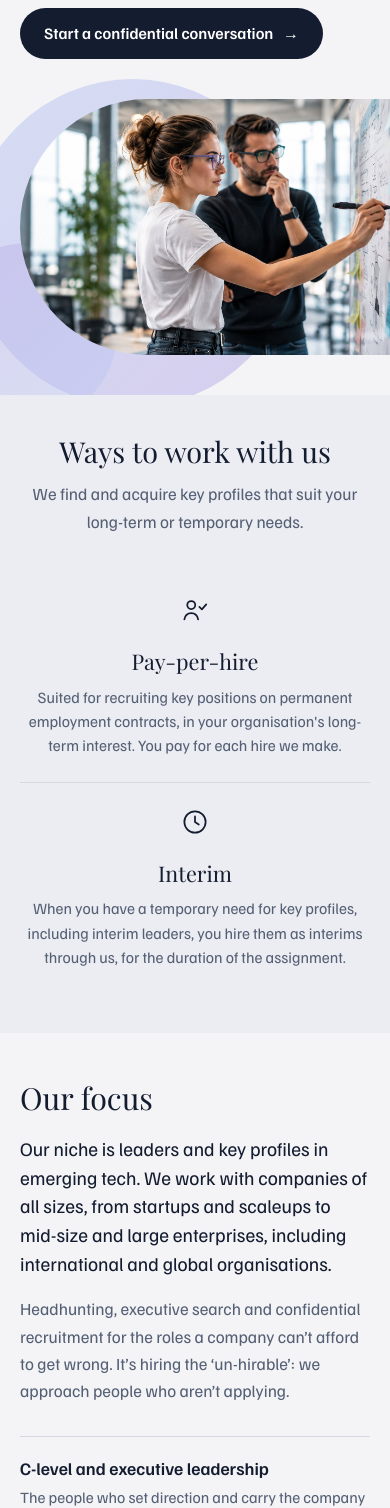
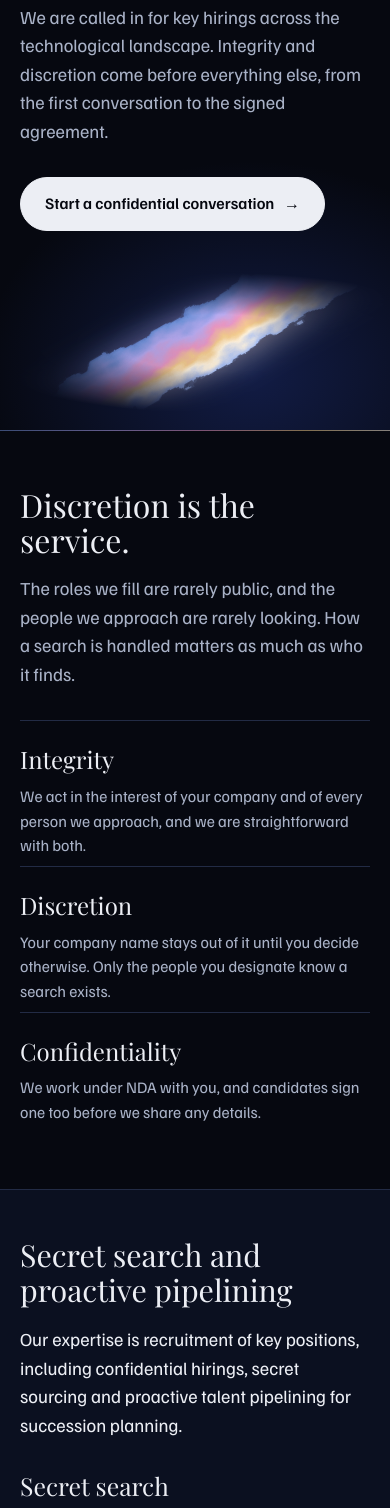
Before and after one commit to tobiasschott-del/techopia.se, a plain HTML site: page index.html in a window 390 px wide. Shown: the part 367-1875 px from the top of the page. Drawn offline with Linux system fonts and the light colour scheme.

Commit message:
Redesign: dark, discreet profile; secret search and proactive pipelining
Co-Authored-By: Claude Sonnet 5.5 <noreply@anthropic.com>
Claude-Session: https://claude.ai/code/session_01Liaj33o6UU1AADP2ruUrwt

```diff
--- a/assets/style.css
+++ b/assets/style.css
@@ -11,14 +11,17 @@
   src: url("fonts/playfair-display-latin-400-italic.woff2") format("woff2"); }
 
 :root {
-  --paper: #F4F4F6;
-  --tint: #ECEDF2;
-  --surface: #FFFFFF;
-  --ink: #141C30;
-  --steel: #556075;
-  --line: #D5D8E0;
-  --lilac: #BDAEE8;
-  --periwinkle: #BCCBF2;
+  --void: #060810;
+  --night: #0B1020;
+  --panel: #111833;
+  --bone: #ECEEF4;
+  --mist: #A9B2C7;
+  --line: #222B45;
+  --gold: #F4C76B;
+  --rose: #EA8FB4;
+  --lilac: #B8A6F0;
+  --blue: #6F8FD9;
+  --irid: linear-gradient(100deg, var(--blue), var(--lilac) 28%, var(--rose) 52%, var(--gold) 78%, #FFF1D2);
   --serif: "Playfair Display", Georgia, serif;
   --sans: "Familjen Grotesk", system-ui, sans-serif;
   --pad: clamp(1.25rem, 4vw, 3rem);
@@ -27,11 +30,11 @@
 }
 
 *, *::before, *::after { box-sizing: border-box; }
-html { scroll-behavior: smooth; scroll-padding-top: 5rem; }
+html { scroll-behavior: smooth; scroll-padding-top: 5rem; background: var(--void); color-scheme: dark; }
 body {
   margin: 0;
-  background: var(--paper);
-  color: var(--ink);
+  background: var(--void);
+  color: var(--mist);
   font-family: var(--sans);
   font-size: 1.0625rem;
   line-height: 1.6;
@@ -40,16 +43,15 @@ body {
 }
 h1, h2, h3, h4, p, ul, ol, figure { margin: 0; }
 ul, ol { padding: 0; list-style: none; }
-h1, h2 { font-family: var(--serif); font-weight: 400; }
-h3, h4 { font-family: var(--sans); font-weight: 600; }
+h1, h2 { font-family: var(--serif); font-weight: 400; color: var(--bone); }
+h3, h4 { font-family: var(--sans); font-weight: 600; color: var(--bone); }
 
 a { color: inherit; text-underline-offset: .2em; }
-a:focus-visible { outline: 3px solid var(--ink); outline-offset: 3px; border-radius: 4px; }
-.cta a:focus-visible { outline-color: #fff; }
+a:focus-visible { outline: 2px solid var(--lilac); outline-offset: 3px; border-radius: 4px; }
 
 .skip {
   position: absolute; left: var(--pad); top: -4rem;
-  background: var(--ink); color: #fff; padding: .6rem 1rem; z-index: 20;
+  background: var(--bone); color: var(--void); padding: .6rem 1rem; z-index: 20;
 }
 .skip:focus { top: .75rem; }
 
@@ -65,12 +67,12 @@ a:focus-visible { outline: 3px solid var(--ink); outline-offset: 3px; border-rad
   font-size: 1rem;
   text-decoration: none;
   white-space: nowrap;
-  transition: background-color .15s ease, color .15s ease;
+  transition: background-color .2s ease, color .2s ease, border-color .2s ease;
 }
-.pill-dark { background: var(--ink); color: #fff; }
-.pill-dark:hover { background: #2B3552; }
-.pill-light { background: #fff; color: var(--ink); }
-.pill-light:hover { background: var(--tint); }
+.pill-bright { background: var(--bone); color: var(--void); border: 1px solid var(--bone); }
+.pill-bright:hover { background: var(--gold); border-color: var(--gold); }
+.pill-line { color: var(--bone); border: 1px solid #3A4566; }
+.pill-line:hover { border-color: var(--lilac); color: #fff; }
 
 /* Header */
 .top {
@@ -86,81 +88,75 @@ a:focus-visible { outline: 3px solid var(--ink); outline-offset: 3px; border-rad
 .wordmark {
   display: inline-flex; align-items: center; gap: .7rem;
   text-decoration: none; margin-right: auto;
-  font-family: var(--serif); font-size: 1.6rem; line-height: 1;
+  font-family: var(--serif); font-size: 1.6rem; line-height: 1; color: var(--bone);
 }
 .mark { display: block; height: 3rem; width: auto; }
-.top nav { display: flex; gap: 2rem; font-size: 1rem; }
+.top nav { display: flex; gap: 2rem; font-size: 1rem; color: var(--mist); }
 .top nav a { text-decoration: none; }
-.top nav a:hover { text-decoration: underline; text-underline-offset: .3em; }
+.top nav a:hover { color: var(--bone); text-decoration: underline; text-underline-offset: .3em; }
 
 /* Hero */
-
 .hero {
   position: relative;
   overflow: hidden;
   display: grid;
-  grid-template-columns: minmax(0, 5fr) minmax(0, 6fr);
+  grid-template-columns: minmax(0, 6fr) minmax(0, 5fr);
   align-items: center;
   gap: clamp(1.5rem, 4vw, 4rem);
-  padding: clamp(1.5rem, 4vw, 3.5rem) 0 clamp(2.5rem, 5vw, 4.5rem) var(--edge);
+  min-height: clamp(30rem, 62vh, 40rem);
+  padding: clamp(1.5rem, 4vw, 3.5rem) 0 clamp(3rem, 6vw, 5.5rem) var(--edge);
+  background:
+    radial-gradient(ellipse 42% 48% at 76% 55%, #121C45 0%, rgba(18, 28, 69, 0) 100%),
+    var(--void);
 }
-.eyebrow {
-  font-size: .72rem;
-  letter-spacing: .14em;
-  text-transform: uppercase;
-  color: var(--ink);
+.hero::after {
+  content: "";
+  position: absolute; left: 0; right: 0; bottom: 0; height: 1px;
+  background: var(--irid);
+  opacity: .5;
 }
+.eyebrow { font-size: .98rem; color: var(--gold); letter-spacing: .02em; }
 .hero h1 {
-  margin-top: 1.5rem;
-  font-size: clamp(2.5rem, 4.7vw, 4.4rem);
+  margin-top: 1.25rem;
+  max-width: 14ch;
+  font-size: clamp(2.5rem, 4.8vw, 4.3rem);
   line-height: 1.08;
   letter-spacing: -.012em;
   text-wrap: balance;
 }
-.lead { margin-top: 1.5rem; max-width: 26rem; font-size: 1.2rem; line-height: 1.5; }
+.lead { margin-top: 1.5rem; max-width: 29rem; font-size: 1.15rem; line-height: 1.55; color: var(--mist); }
 .hero-actions { margin-top: 2rem; }
 
-.hero-visual { position: relative; min-width: 0; }
-.orb { position: absolute; border-radius: 50%; }
-.orb-a {
-  width: 84%; aspect-ratio: 1; left: -8%; top: -8%;
-  background: linear-gradient(135deg, var(--periwinkle), var(--lilac));
-  opacity: .55;
-}
-.orb-b {
-  width: 46%; aspect-ratio: 1; left: -16%; bottom: -26%;
-  background: linear-gradient(135deg, var(--lilac), var(--periwinkle));
-  opacity: .5;
-}
-.hero-photo {
-  position: relative;
-  height: clamp(20rem, 36vw, 33rem);
-  border-radius: 999px 0 0 999px;
-  overflow: hidden;
-}
-.hero-photo img {
-  display: block; width: 100%; height: 100%;
-  object-fit: cover; object-position: 38% 40%;
+.hero-visual { position: relative; min-width: 0; align-self: stretch; }
+.shard {
+  position: absolute; inset: -6% -4% -6% -22%;
+  width: 126%; height: 112%;
+  mix-blend-mode: screen;
+  -webkit-mask-image: radial-gradient(ellipse 62% 70% at 58% 50%, #000 42%, transparent 100%);
+  mask-image: radial-gradient(ellipse 62% 70% at 58% 50%, #000 42%, transparent 100%);
 }
 
-/* Ways to work */
-.offer { background: var(--tint); padding: clamp(2.5rem, 5vw, 4rem) var(--pad); }
-.offer-head { max-width: var(--max); margin: 0 auto 2.25rem; text-align: center; }
-.offer-head h2 { font-size: clamp(1.8rem, 3vw, 2.4rem); line-height: 1.15; }
-.offer-head p { margin-top: .75rem; color: var(--steel); }
-.offer-row {
-  max-width: 52rem;
+/* Creed: integrity, discretion, confidentiality */
+.creed {
+  max-width: var(--max);
   margin: 0 auto;
+  padding: clamp(3.5rem, 7vw, 6rem) var(--pad);
+}
+.creed-head { max-width: 38rem; }
+.creed-head h2 { font-size: clamp(2rem, 3.4vw, 2.8rem); line-height: 1.12; }
+.creed-head p { margin-top: 1rem; font-size: 1.15rem; line-height: 1.55; }
+.creed-list {
+  margin-top: clamp(2rem, 4vw, 3.25rem);
   display: grid;
-  grid-template-columns: repeat(2, minmax(0, 1fr));
+  grid-template-columns: repeat(3, minmax(0, 1fr));
+  border-top: 1px solid var(--line);
 }
-.offer-row li { padding: .25rem clamp(1.25rem, 3vw, 2.5rem); text-align: center; }
-.offer-row li + li { border-left: 1px solid var(--line); }
-.icon { fill: none; stroke: var(--ink); stroke-width: 1.4; stroke-linecap: round; stroke-linejoin: round; }
-.offer-row h3 { margin-top: 1rem; font-family: var(--serif); font-weight: 400; font-size: 1.35rem; line-height: 1.25; }
-.offer-row p { margin-top: .6rem; font-size: .98rem; line-height: 1.55; color: var(--steel); }
+.creed-list li { padding: 1.5rem clamp(1rem, 2.5vw, 2.25rem) .25rem 0; }
+.creed-list li + li { padding-left: clamp(1rem, 2.5vw, 2.25rem); border-left: 1px solid var(--line); }
+.creed-list h3 { font-family: var(--serif); font-weight: 400; font-size: 1.5rem; line-height: 1.2; }
+.creed-list p { margin-top: .6rem; font-size: 1rem; line-height: 1.55; }
 
-/* Sections */
+/* Bands */
 .band {
   max-width: var(--max);
   margin: 0 auto;
@@ -170,23 +166,47 @@ a:focus-visible { outline: 3px solid var(--ink); outline-offset: 3px; border-rad
   gap: clamp(2rem, 5vw, 5rem);
   align-items: start;
 }
-.band-tint {
+.band-night {
   max-width: none;
-  background: var(--tint);
+  background: var(--night);
+  border-block: 1px solid var(--line);
   padding-left: var(--edge);
   padding-right: var(--edge);
 }
 .band h2 { font-size: clamp(1.9rem, 3.1vw, 2.5rem); line-height: 1.15; text-wrap: balance; }
 .band-head > * + * { margin-top: 1.1rem; }
-.band-head .intro { font-size: 1.2rem; line-height: 1.5; }
-.band-head p:not(.intro):not(.note) { color: var(--steel); }
-.note { font-family: var(--serif); font-style: italic; font-size: 1.05rem; line-height: 1.5; color: var(--steel); }
+.band-head .intro { font-size: 1.15rem; line-height: 1.55; color: var(--bone); }
+.note { font-family: var(--serif); font-style: italic; font-size: 1.05rem; line-height: 1.5; }
+
+/* Secret search */
+.stack li { padding: 1.5rem 0 1.75rem; border-top: 1px solid var(--line); }
+.stack li:first-child { padding-top: 0; border-top: 0; }
+.stack h3 { font-family: var(--serif); font-weight: 400; font-size: 1.55rem; line-height: 1.2; }
+.stack p { margin-top: .6rem; max-width: 34rem; }
+
+/* Ways to work */
+.offer { padding: clamp(3rem, 6vw, 5rem) var(--pad); }
+.offer-head { max-width: 40rem; margin: 0 auto 2.5rem; text-align: center; }
+.offer-head h2 { font-size: clamp(1.8rem, 3vw, 2.4rem); line-height: 1.15; }
+.offer-head p { margin-top: .75rem; }
+.offer-row {
+  max-width: 52rem;
+  margin: 0 auto;
+  display: grid;
+  grid-template-columns: repeat(2, minmax(0, 1fr));
+}
+.offer-row li { padding: .25rem clamp(1.25rem, 3vw, 2.5rem); text-align: center; }
+.offer-row li + li { border-left: 1px solid var(--line); }
+.icon { fill: none; stroke: var(--lilac); stroke-width: 1.4; stroke-linecap: round; stroke-linejoin: round; }
+.offer-row h3 { margin-top: 1rem; font-family: var(--serif); font-weight: 400; font-size: 1.4rem; line-height: 1.25; }
+.offer-row p { margin-top: .6rem; font-size: .98rem; line-height: 1.55; }
 
 /* Focus */
 .focus-list { display: grid; grid-template-columns: repeat(2, minmax(0, 1fr)); column-gap: 2rem; }
 .focus-list li { padding: 1.25rem 0 1.35rem; border-top: 1px solid var(--line); }
+.focus-list li:last-child:nth-child(odd) { grid-column: 1 / -1; }
 .focus-list h3 { font-size: 1.1rem; line-height: 1.3; }
-.focus-list p { margin-top: .35rem; font-size: .98rem; line-height: 1.5; color: var(--steel); }
+.focus-list p { margin-top: .35rem; font-size: .98rem; line-height: 1.5; }
 
 /* Process: a real sequence, so it is numbered */
 .steps { counter-reset: step; }
@@ -198,48 +218,46 @@ a:focus-visible { outline: 3px solid var(--ink); outline-offset: 3px; border-rad
   padding: 1.25rem 0 1.4rem;
   border-top: 1px solid var(--line);
 }
+.steps li:first-child { padding-top: 0; border-top: 0; }
 .steps li::before {
   content: counter(step);
   grid-row: 1 / span 3;
   font-family: var(--serif);
   font-size: 1.9rem;
   line-height: 1.05;
+  color: var(--gold);
 }
+.steps li:first-child::before { line-height: 1.2; }
 .steps h3 { font-size: 1.15rem; line-height: 1.3; }
-.steps p { margin-top: .3rem; color: var(--steel); font-size: 1rem; }
+.steps p { margin-top: .3rem; font-size: 1rem; }
 .options { grid-column: 2; display: grid; grid-template-columns: repeat(2, minmax(0, 1fr)); gap: 1rem; margin-top: 1rem; }
-.options > div { background: var(--surface); border-radius: 12px; padding: 1.1rem 1.2rem 1.2rem; }
+.options > div { border: 1px solid #2D3858; border-radius: 4px; padding: 1.1rem 1.2rem 1.2rem; }
 .options h4 { font-size: 1.02rem; line-height: 1.3; }
 .options p { margin-top: .35rem; font-size: .96rem; }
 
 /* Clients */
 .clients { max-width: 62rem; margin: 0 auto; padding: clamp(3rem, 6vw, 5rem) var(--pad); text-align: center; }
 .clients h2 { font-size: clamp(1.8rem, 3vw, 2.3rem); line-height: 1.15; }
-.clients > p:first-of-type { margin-top: .75rem; color: var(--steel); }
 .clients ul { margin-top: 2.25rem; display: flex; flex-wrap: wrap; justify-content: center; gap: 1rem 2.75rem; }
-.clients li { font-weight: 600; font-size: 1.2rem; }
-.among { margin-top: 1.75rem; font-family: var(--serif); font-style: italic; font-size: 1.05rem; color: var(--steel); }
+.clients li { font-weight: 600; font-size: 1.2rem; color: var(--bone); }
+.among { margin-top: 1.75rem; font-family: var(--serif); font-style: italic; font-size: 1.05rem; }
 
-/* Call to action */
+/* Call to action: a thin iridescent edge is the only ornament */
 .cta {
   position: relative;
-  overflow: hidden;
   max-width: var(--max);
   margin: 0 auto clamp(2.5rem, 5vw, 4rem);
   width: calc(100% - 2 * var(--pad));
-  background: var(--ink);
-  color: #fff;
-  border-radius: 16px;
+  border: 1px solid transparent;
+  border-radius: 6px;
+  background:
+    linear-gradient(var(--night), var(--night)) padding-box,
+    var(--irid) border-box;
   padding: clamp(2.25rem, 5vw, 4rem);
 }
-.cta-orb {
-  position: absolute; right: -8%; top: -40%; width: 58%; aspect-ratio: 1; border-radius: 50%;
-  background: linear-gradient(135deg, var(--periwinkle), var(--lilac));
-  opacity: .42;
-}
-.cta-copy { position: relative; max-width: 30rem; }
+.cta-copy { max-width: 32rem; }
 .cta h2 { font-size: clamp(1.9rem, 3.1vw, 2.5rem); line-height: 1.15; text-wrap: balance; }
-.cta-copy p { margin-top: 1rem; color: #D8DCEA; }
+.cta-copy p { margin-top: 1rem; }
 .cta-copy p:last-child { margin-top: 1.75rem; }
 
 /* Footer */
@@ -258,29 +276,28 @@ a:focus-visible { outline: 3px solid var(--ink); outline-offset: 3px; border-rad
 .foot .mark { height: 2.4rem; }
 .foot nav { display: flex; gap: 1.75rem; flex-wrap: wrap; margin: 0 auto; }
 .foot nav a { text-decoration: none; }
-.foot nav a:hover { text-decoration: underline; }
-.copy { color: var(--steel); }
+.foot nav a:hover { color: var(--bone); text-decoration: underline; }
 
 /* Small screens */
 @media (max-width: 62rem) {
   .top nav { display: none; }
 }
-@media (max-width: 70rem) {
-  .offer-row { grid-template-columns: repeat(2, minmax(0, 1fr)); }
-  .offer-row li { padding: 1.75rem clamp(1rem, 3vw, 2rem); }
-  .offer-row li + li { border-left: 0; }
-  .offer-row li:nth-child(even) { border-left: 1px solid var(--line); }
-  .offer-row li:nth-child(n+3) { border-top: 1px solid var(--line); }
-}
 @media (max-width: 56rem) {
+  .hero { grid-template-columns: 1fr; min-height: 0; padding: 1rem 0 0; gap: 0; }
+  .hero-copy { padding: 1.5rem var(--pad) 0; }
+  .hero-visual { height: clamp(11rem, 40vw, 16rem); margin-top: 1.5rem; }
+  .hero { background: radial-gradient(ellipse 70% 30% at 65% 92%, #121C45 0%, rgba(18, 28, 69, 0) 100%), var(--void); }
+  .shard {
+    inset: 0; width: 100%; height: 100%;
+    -webkit-mask-image: radial-gradient(ellipse 66% 40% at 56% 50%, #000 40%, transparent 100%);
+    mask-image: radial-gradient(ellipse 66% 40% at 56% 50%, #000 40%, transparent 100%);
+  }
+  .creed-list { grid-template-columns: 1fr; }
+  .creed-list li, .creed-list li + li { padding: 1.5rem 0 .5rem; border-left: 0; }
+  .creed-list li + li { border-top: 1px solid var(--line); }
   .offer-row { grid-template-columns: 1fr; }
-  .offer-row li:nth-child(even) { border-left: 0; }
-  .offer-row li:nth-child(n+2) { border-top: 1px solid var(--line); }
-  .hero { grid-template-columns: 1fr; padding: 1rem 0 2.5rem; gap: 2rem; }
-  .hero-copy { padding: 0 var(--pad); }
-  .hero-photo { height: clamp(16rem, 62vw, 26rem); border-radius: 999px 0 0 999px; margin-left: var(--pad); }
-  .hero-visual { margin-top: .5rem; }
   .offer-row li { padding: 1.5rem 0; }
+  .offer-row li + li { border-left: 0; border-top: 1px solid var(--line); }
   .band { grid-template-columns: 1fr; }
   .focus-list { grid-template-columns: 1fr; }
   .options { grid-template-columns: 1fr; }
--- a/index.html
+++ b/index.html
@@ -4,12 +4,13 @@
   <meta charset="utf-8">
   <meta name="viewport" content="width=device-width, initial-scale=1">
   <title>Techopia | Key Hires in Emerging Tech</title>
-  <meta name="description" content="Techopia finds key hires in emerging tech: leaders and critical profiles. Pay-per-hire, experts for recruitment teams and interim solutions, for companies from startup to mid-size.">
+  <meta name="description" content="Techopia is a headhunting and executive search firm for emerging tech. Confidential hirings, secret search and proactive pipelining for key positions, handled with integrity and discretion.">
   <meta property="og:title" content="Techopia | Key Hires in Emerging Tech">
-  <meta property="og:description" content="Leaders and critical profiles in emerging tech, for permanent employment or interim assignments.">
+  <meta property="og:description" content="Key hires in emerging tech, handled in strict confidence. Secret search, confidential hirings and proactive pipelining for succession planning.">
   <meta property="og:type" content="website">
   <meta property="og:url" content="https://techopia.se/">
-  <meta name="theme-color" content="#F4F4F6">
+  <meta name="theme-color" content="#060810">
+  <meta name="color-scheme" content="dark">
   <link rel="icon" href="assets/favicon.svg" type="image/svg+xml">
   <link rel="preload" href="assets/fonts/playfair-display-latin-400-normal.woff2" as="font" type="font/woff2" crossorigin>
   <link rel="stylesheet" href="assets/style.css">
@@ -23,38 +24,108 @@
       <span>Techopia</span>
     </a>
     <nav aria-label="Main">
+      <a href="#secret">Secret search</a>
       <a href="#engagement">Ways to work</a>
       <a href="#focus">Focus</a>
       <a href="#process">How we work</a>
       <a href="#clients">Clients</a>
     </nav>
-    <a class="pill pill-dark" href="#contact">Get in touch <span aria-hidden="true">→</span></a>
+    <a class="pill pill-line" href="#contact">Get in touch <span aria-hidden="true">→</span></a>
   </header>
 
   <main id="main">
     <section class="hero" id="top">
       <div class="hero-copy">
-        <p class="eyebrow">Headhunting • Executive search • Interim</p>
-        <h1>Key Hires in Emerging Tech</h1>
-        <p class="lead">We recruit leaders and business-critical profiles in emerging tech, for permanent employment or interim assignments.</p>
+        <p class="eyebrow">Discreet headhunting and executive search</p>
+        <h1>Key Hires in Emerging Tech, handled in strict confidence.</h1>
+        <p class="lead">We are called in for key hirings across the technological landscape. Integrity and discretion come before everything else, from the first conversation to the signed agreement.</p>
         <p class="hero-actions">
-          <a class="pill pill-dark" href="#contact">Start a confidential conversation <span aria-hidden="true">→</span></a>
+          <a class="pill pill-bright" href="#contact">Start a confidential conversation <span aria-hidden="true">→</span></a>
         </p>
       </div>
 
-      <div class="hero-visual">
-        <div class="orb orb-a" aria-hidden="true"></div>
-        <div class="orb orb-b" aria-hidden="true"></div>
-        <figure class="hero-photo">
-          <img src="assets/hero.jpg" width="1672" height="941" alt="Two colleagues working through ideas on a whiteboard covered in notes">
-        </figure>
+      <div class="hero-visual" aria-hidden="true">
+        <svg class="shard" viewBox="0 0 800 560" preserveAspectRatio="xMidYMid slice" focusable="false">
+          <defs>
+            <linearGradient id="irid" gradientUnits="userSpaceOnUse" x1="0" y1="195" x2="0" y2="365">
+              <stop offset="0" stop-color="#1B2C6B"/>
+              <stop offset=".16" stop-color="#6F8FD9"/>
+              <stop offset=".34" stop-color="#B8A6F0"/>
+              <stop offset=".5" stop-color="#EA8FB4"/>
+              <stop offset=".64" stop-color="#F4C76B"/>
+              <stop offset=".76" stop-color="#FFF1D2"/>
+              <stop offset=".88" stop-color="#9DB4EE"/>
+              <stop offset="1" stop-color="#26397D"/>
+            </linearGradient>
+            <linearGradient id="along" gradientUnits="userSpaceOnUse" x1="-60" y1="0" x2="860" y2="0">
+              <stop offset="0" stop-color="#fff" stop-opacity="0"/>
+              <stop offset=".3" stop-color="#fff" stop-opacity=".85"/>
+              <stop offset=".62" stop-color="#fff" stop-opacity="1"/>
+              <stop offset="1" stop-color="#fff" stop-opacity="0"/>
+            </linearGradient>
+            <mask id="fade" maskUnits="userSpaceOnUse" x="-100" y="100" width="1000" height="360">
+              <rect x="-100" y="100" width="1000" height="360" fill="url(#along)"/>
+            </mask>
+            <filter id="rough" x="-10%" y="-60%" width="120%" height="220%">
+              <feTurbulence type="fractalNoise" baseFrequency="0.016 0.03" numOctaves="3" seed="7" result="n"/>
+              <feDisplacementMap in="SourceGraphic" in2="n" scale="46" xChannelSelector="R" yChannelSelector="G"/>
+            </filter>
+            <filter id="glow" x="-20%" y="-120%" width="140%" height="340%">
+              <feGaussianBlur stdDeviation="34"/>
+            </filter>
+          </defs>
+          <g transform="rotate(-30 400 280)">
+            <g mask="url(#fade)">
+              <rect x="-100" y="205" width="1000" height="150" fill="url(#irid)" opacity=".55" filter="url(#glow)"/>
+              <rect x="-100" y="215" width="1000" height="130" fill="url(#irid)" filter="url(#rough)"/>
+            </g>
+          </g>
+        </svg>
       </div>
+    </section>
+
+    <section class="creed" id="discretion" aria-labelledby="creed-h">
+      <div class="creed-head">
+        <h2 id="creed-h">Discretion is the service.</h2>
+        <p>The roles we fill are rarely public, and the people we approach are rarely looking. How a search is handled matters as much as who it finds.</p>
+      </div>
+      <ul class="creed-list">
+        <li>
+          <h3>Integrity</h3>
+          <p>We act in the interest of your company and of every person we approach, and we are straightforward with both.</p>
+        </li>
+        <li>
+          <h3>Discretion</h3>
+          <p>Your company name stays out of it until you decide otherwise. Only the people you designate know a search exists.</p>
+        </li>
+        <li>
+          <h3>Confidentiality</h3>
+          <p>We work under NDA with you, and candidates sign one too before we share any details.</p>
+        </li>
+      </ul>
+    </section>
+
+    <section class="band band-night" id="secret" aria-labelledby="secret-h">
+      <div class="band-head">
+        <h2 id="secret-h">Secret search and proactive pipelining</h2>
+        <p class="intro">Our expertise is recruitment of key positions, including confidential hirings, secret sourcing and proactive talent pipelining for succession planning.</p>
+      </div>
+      <ul class="stack">
+        <li>
+          <h3>Secret search</h3>
+          <p>For roles that must not be visible: succeeding a sitting leader, hiring ahead of an announcement, recruiting from a competitor. We source in silence, never advertise, and approach candidates directly.</p>
+        </li>
+        <li>
+          <h3>Proactive talent pipelining</h3>
+          <p>We build relationships with the people your company will need next, before a seat opens. When a leader leaves or the business changes direction, you already know who to call.</p>
+        </li>
+      </ul>
     </section>
 
     <section class="offer" id="engagement" aria-labelledby="engagement-h">
       <div class="offer-head">
         <h2 id="engagement-h">Ways to work with us</h2>
-        <p>We find and acquire key profiles that suit your long-term or temporary needs.</p>
+        <p>We are called in either as interim consultants or on pay-per-hire terms, whichever fits your long-term or temporary need.</p>
       </div>
       <ul class="offer-row">
         <li>
@@ -97,14 +168,10 @@
           <h3>Business-critical support functions</h3>
           <p>The roles behind the scenes that the business quietly depends on.</p>
         </li>
-        <li>
-          <h3>Confidential hiring</h3>
-          <p>Discreet searches, such as succeeding a sitting leader or recruiting from a competitor. We work under NDA, and candidates sign one before we share any details.</p>
-        </li>
       </ul>
     </section>
 
-    <section class="band band-tint" id="process" aria-labelledby="process-h">
+    <section class="band band-night" id="process" aria-labelledby="process-h">
       <div class="band-head">
         <h2 id="process-h">How we work</h2>
         <p class="intro">We work close to your leadership team, from understanding the business to a signed agreement.</p>
@@ -165,11 +232,10 @@
     </section>
 
     <section class="cta" id="contact" aria-labelledby="contact-h">
-      <div class="cta-orb" aria-hidden="true"></div>
       <div class="cta-copy">
-        <h2 id="contact-h">Have a role that’s hard to fill?</h2>
+        <h2 id="contact-h">Have a role that must stay quiet?</h2>
         <p>Tell us about it. The first conversation is private and without obligation.</p>
-        <p><a class="pill pill-light" href="mailto:agency@techopia.se">agency@techopia.se <span aria-hidden="true">→</span></a></p>
+        <p><a class="pill pill-bright" href="mailto:agency@techopia.se">agency@techopia.se <span aria-hidden="true">→</span></a></p>
       </div>
     </section>
   </main>
@@ -180,6 +246,7 @@
       <span>Techopia</span>
     </a>
     <nav aria-label="Footer">
+      <a href="#secret">Secret search</a>
       <a href="#engagement">Ways to work</a>
       <a href="#focus">Focus</a>
       <a href="#process">How we work</a>
```
Also changed, not shown: assets/hero.jpg (deleted), 1 other file.
